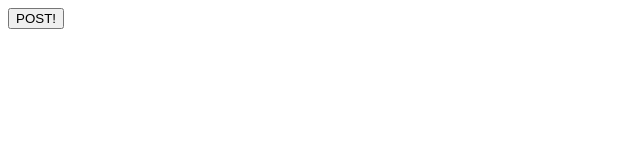
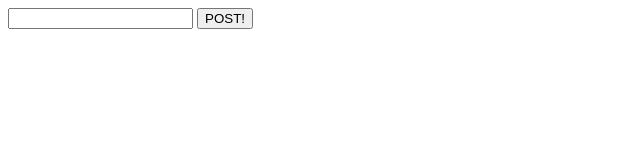
Before and after one commit to ThetaHacker/commenting, a plain HTML site: page index.html in a window 1280 px wide. Shown: the whole page, without its empty margins (0-640 px from the left). Drawn offline with Linux system fonts and the light colour scheme.

Commit message:
Update index.html

```diff
--- a/index.html
+++ b/index.html
@@ -1,5 +1,5 @@
 <body>
-  <textbox id="commentd">
+  <input id="commentd">
   <button onclick="postc()">POST!</button>
 </body>
 <script>
```
